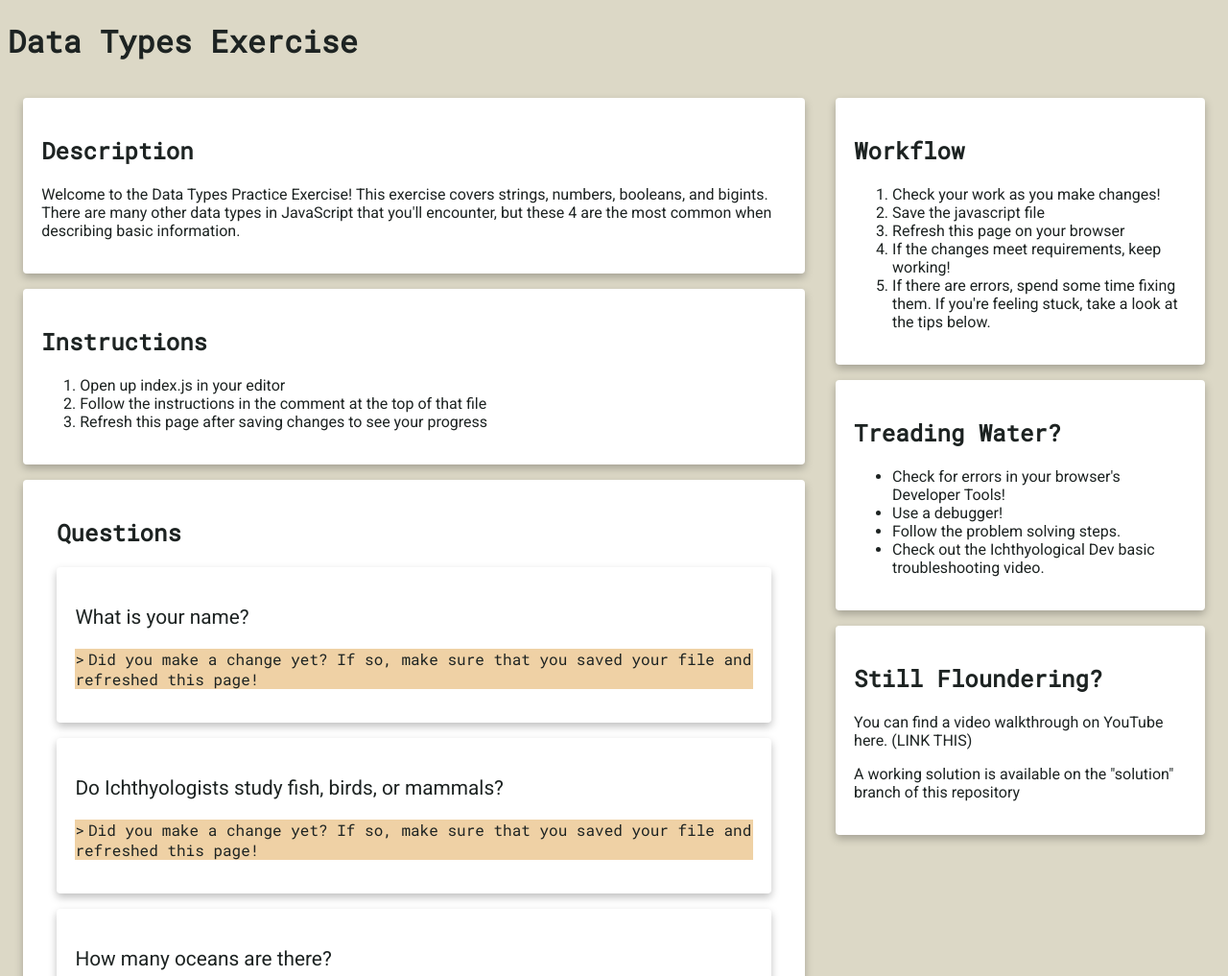
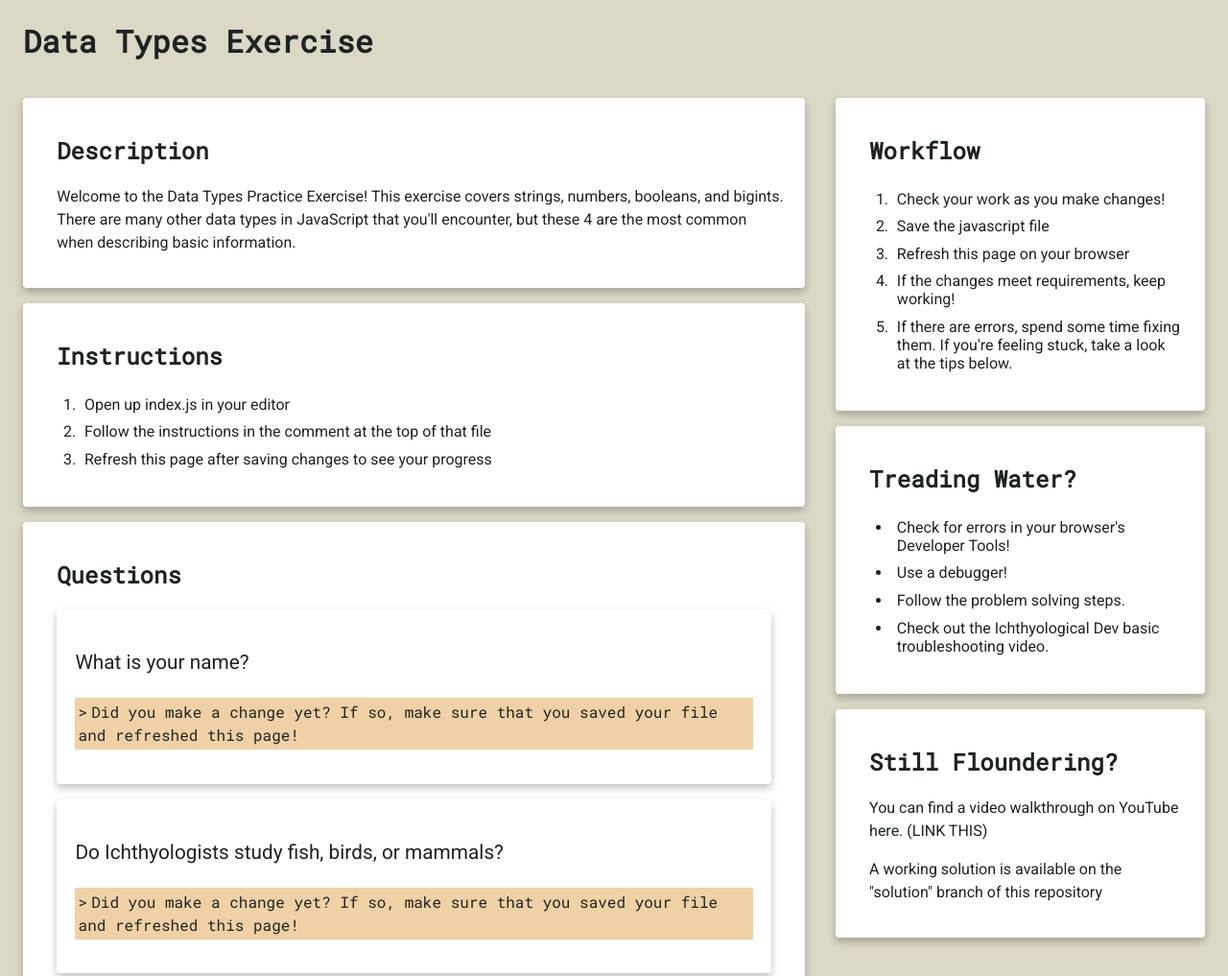
Before and after one commit to IchthyologicalDev/data-types, a plain HTML site: page index.html in a window 1280 px wide. Shown: the top 1017 px of the page at 96% size. Drawn offline with Linux system fonts and the light colour scheme.

Commit message:
Updated css to add some space throughout the app (#2)
* fix bad test logic for ichthyologists' study

* add some space throughout the app

```diff
--- a/style.css
+++ b/style.css
@@ -1,6 +1,10 @@
 body {
     font-family: "Roboto", Tahoma, sans-serif;
     color: #1D2322;
+}
+
+header {
+    margin: 1rem;
 }
 
 main {
@@ -16,8 +20,8 @@ h1,h2,h3,.result {
     font-family: "Roboto Mono", 'Courier New', Courier, monospace;
 }
 
-.card-header {
-    margin-left: 1rem;
+p {
+    line-height: 1.5;
 }
 
 .card {
@@ -26,6 +30,18 @@ h1,h2,h3,.result {
     box-shadow: 0 4px 8px rgba(0,0,0,0.25);
     margin: 1rem;
     padding: 1.2rem;
+}
+
+.card > h2 {
+    margin-left: 1rem;
+}
+
+h2 ~ p {
+    margin-left: 1rem;
+}
+
+li {
+    padding: .3rem;
 }
 
 .prompt {
@@ -39,6 +55,7 @@ h1,h2,h3,.result {
 
 .result {
     background-color: #D88D1E66;
+    padding: .2rem;
 }
 
 .result.fail {
--- a/validation.js
+++ b/validation.js
@@ -134,12 +134,11 @@ const validateIchthyologistFocus = () => {
     let message = getTypeMessage(ichthyologistFocus, 'string');
     if (message === 'success') {
         if(ichthyologistFocus.toLowerCase() == 'fish') {
-            message = 'Correct! Ichthyologists study fish';
+            return resultObject(true,'Correct! Ichthyologists study fish');
         }
         else {
-            message = `Not quite, Ichthyologists don't study ${ichthyologistFocus}. Do a quick google search and try again!`;
+            return resultObject(false,`Not quite, Ichthyologists don't study ${ichthyologistFocus}. Do a quick google search and try again!`);
         }
-        return resultObject(true, message);
     }
     else {
         return resultObject(false, message);
```
